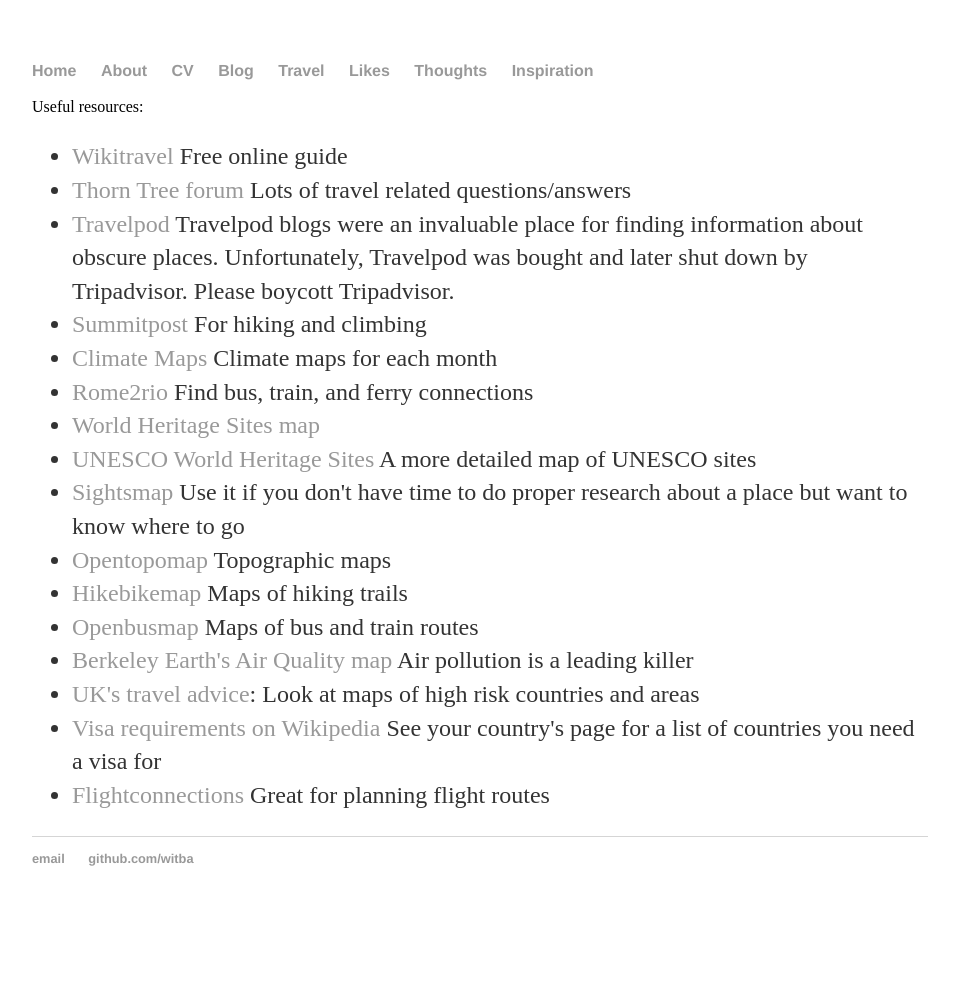
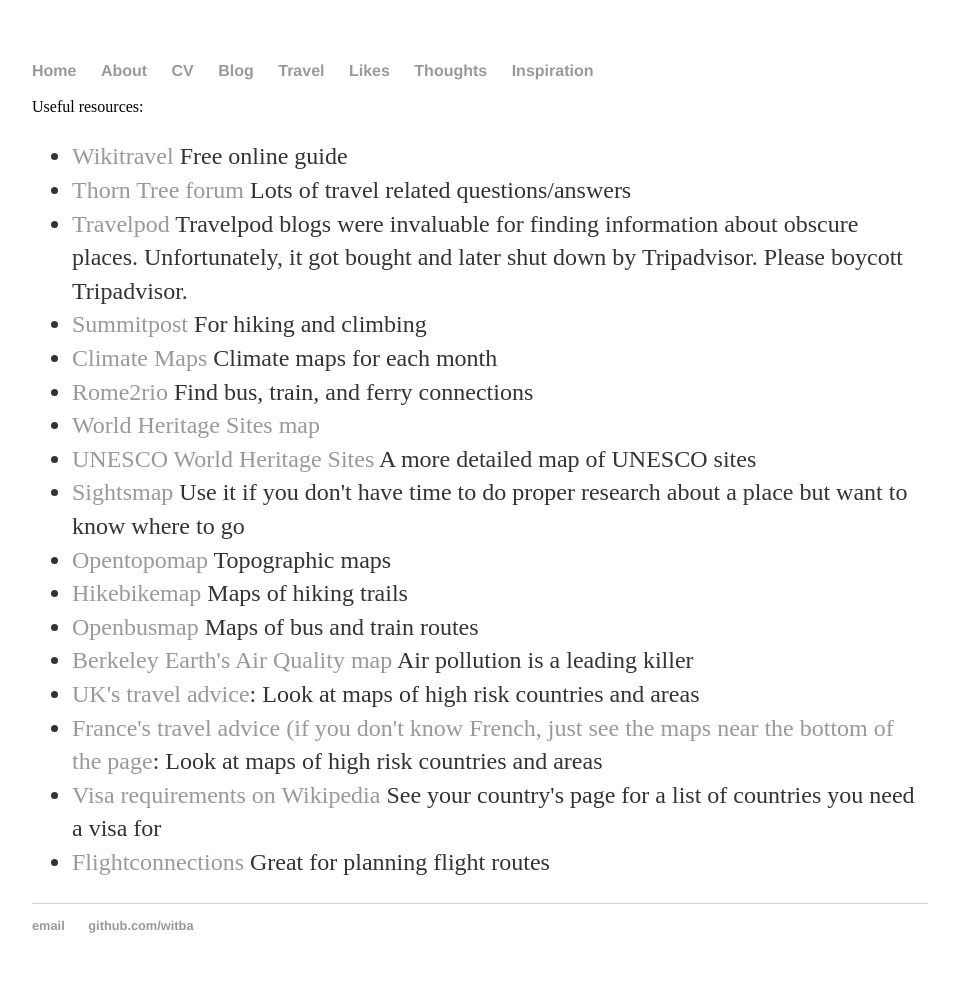
Before and after one commit to witba/witba.github.io, a Jekyll site: the page built from travel/resources.html, in a window 1280 px wide. Shown: the whole page, without its empty margins (160-1119 px from the left). Built offline with Jekyll 4.4.1, drawn with Linux system fonts in a browser that asks for light colours; before the commit the page ends 928 px from its top, so only the background shows below that.

Commit message:
Update resources.html

```diff
--- a/travel/resources.html
+++ b/travel/resources.html
@@ -8,7 +8,7 @@
 <ul>
 <li><a href="https://wikitravel.org/en/Main_Page">Wikitravel</a> Free online guide
 <li><a href="https://www.lonelyplanet.com/thorntree/welcome">Thorn Tree forum</a> Lots of travel related questions/answers
-<li><a href="http://travelpod.com">Travelpod</a> Travelpod blogs were an invaluable place for finding information about obscure places. Unfortunately, Travelpod was bought and later shut down by Tripadvisor. Please boycott Tripadvisor.
+<li><a href="http://travelpod.com">Travelpod</a> Travelpod blogs were invaluable for finding information about obscure places. Unfortunately, it got bought and later shut down by Tripadvisor. Please boycott Tripadvisor.
 <li><a href="https://www.summitpost.org">Summitpost</a> For hiking and climbing
 <li><a href="http://climatemaps.romgens.com/">Climate Maps</a> Climate maps for each month
 <li><a href="https://www.rome2rio.com/">Rome2rio</a> Find bus, train, and ferry connections
@@ -20,6 +20,7 @@
 <li><a href="https://www.öpnvkarte.de">Openbusmap</a> Maps of bus and train routes
 <li><a href="http://berkeleyearth.org/air-quality-real-time-map/">Berkeley Earth's Air Quality map</a> Air pollution is a leading killer
 <li><a href="https://www.gov.uk/foreign-travel-advice">UK's travel advice</a>: Look at maps of high risk countries and areas
+<li><a href="https://www.diplomatie.gouv.fr/fr/conseils-aux-voyageurs/conseils-par-pays-destination/">France's travel advice (if you don't know French, just see the maps near the bottom of the page</a>: Look at maps of high risk countries and areas
 <li><a href="https://en.wikipedia.org/wiki/Visa_requirements_for_Polish_citizens">Visa requirements on Wikipedia</a> See your country's page for a list of countries you need a visa for
 <li><a href="https://www.flightconnections.com">Flightconnections</a> Great for planning flight routes
 </div>
```
